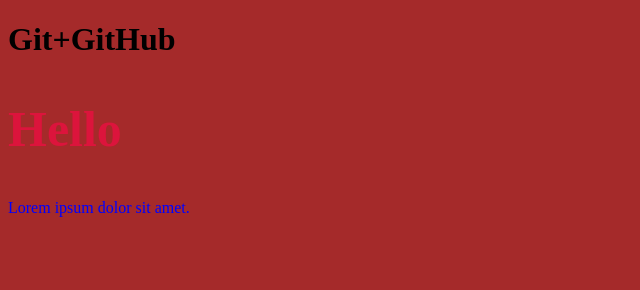
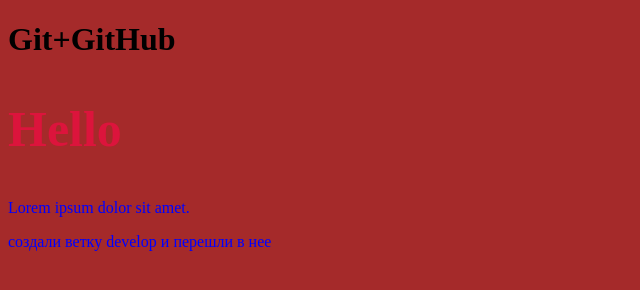
Before and after one commit to Albert1978/git-test, a plain HTML site: page index.html in a window 1280 px wide. Shown: the whole page, without its empty margins (0-640 px from the left). Drawn offline with Linux system fonts and the light colour scheme.

Commit message:
в ветке dev внесли изменения

```diff
--- a/index.html
+++ b/index.html
@@ -13,6 +13,7 @@
 	<h1>Git+GitHub</h1>
 	<h2>Hello</h2>
 	<p>Lorem ipsum dolor sit amet.</p>
+	<p>создали ветку develop и перешли в нее</p>
 </body>
 
 </html>
```
